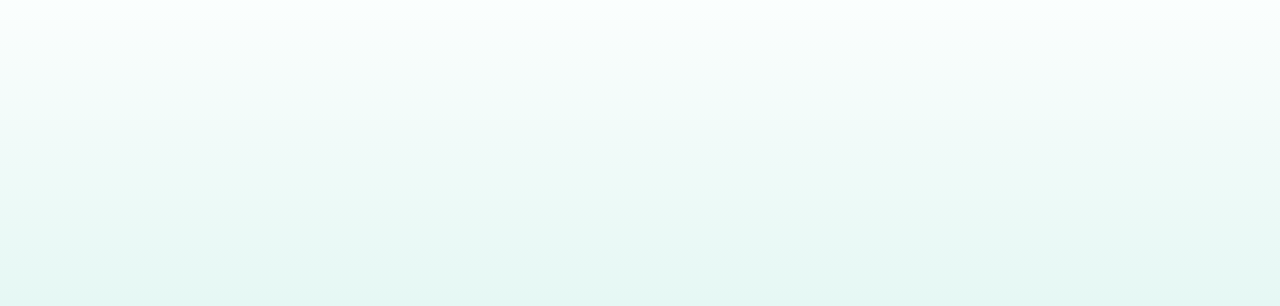
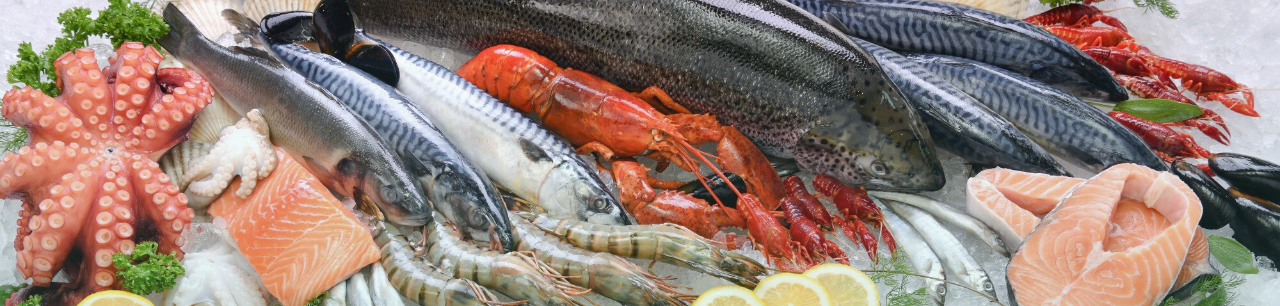
Before and after one commit to Alexra97/fish_market_sim, a plain HTML site: page index.html in a window 1280 px wide. Shown: the part 63-369 px from the top of the page. Drawn offline with Linux system fonts and the light colour scheme; files whose address does not match are found by name.

Commit message:
Update estilos.css

```diff
--- a/estilos.css
+++ b/estilos.css
@@ -29,7 +29,7 @@ a {
 header {
   background: linear-gradient(rgba(0,0,0,.0),
               rgba(72,201,176,.3)),
-              url(imagenes/fondo.png);
+              url(imagenes/fondo.jpg);
   height: 100vh;
   background-size: cover;
   background-position:50% 0%;
```
